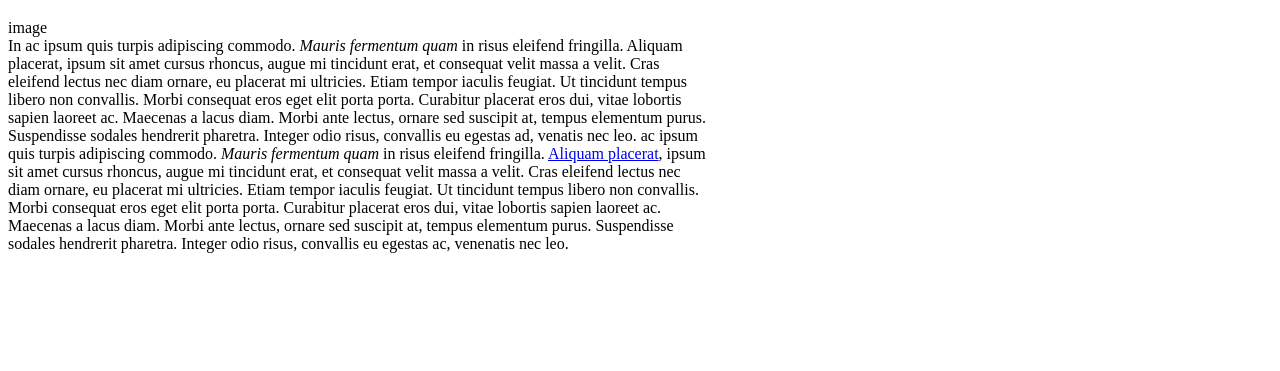
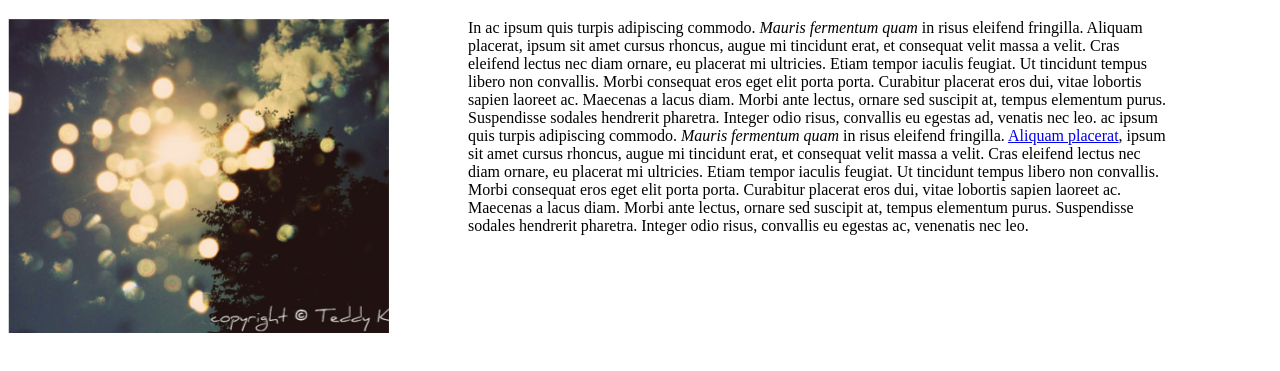
Before and after one commit to Harvnlenny/Udacity, a plain HTML site: page portfolio/toplist/index.html in a window 1280 px wide. Shown: the part 61-432 px from the top of the page. Drawn offline with Linux system fonts and the light colour scheme.

Commit message:
added the image

```diff
--- a/portfolio/toplist/index.html
+++ b/portfolio/toplist/index.html
@@ -6,7 +6,7 @@
 <body>
     <h1 class="title">My App</h1>
     <div class="app">
-        <div class="screenshot">image</div>
+        <div class="screenshot"><img src="images/app.png" alt="This is a screenshot"></div>
         <div class="description">In ac ipsum quis turpis adipiscing commodo. <em>Mauris fermentum quam</em> in risus eleifend fringilla. Aliquam placerat, ipsum sit amet cursus rhoncus, augue mi tincidunt erat, et consequat velit massa a velit. Cras eleifend lectus nec diam ornare, eu placerat mi ultricies. Etiam tempor iaculis feugiat. Ut tincidunt tempus libero non convallis. Morbi consequat eros eget elit porta porta. Curabitur placerat eros dui, vitae lobortis sapien laoreet ac. Maecenas a lacus diam. Morbi ante lectus, ornare sed suscipit at, tempus elementum purus. Suspendisse sodales hendrerit pharetra. Integer odio risus, convallis eu egestas ad, venatis nec leo. ac ipsum quis turpis adipiscing commodo. <em>Mauris fermentum quam</em> in risus eleifend fringilla. <a href="#">Aliquam placerat</a>, ipsum sit amet cursus rhoncus, augue mi tincidunt erat, et consequat velit massa a velit. Cras eleifend lectus nec diam ornare, eu placerat mi ultricies. Etiam tempor iaculis feugiat. Ut tincidunt tempus libero non convallis. Morbi consequat eros eget elit porta porta. Curabitur placerat eros dui, vitae lobortis sapien laoreet ac. Maecenas a lacus diam. Morbi ante lectus, ornare sed suscipit at, tempus elementum purus. Suspendisse sodales hendrerit pharetra. Integer odio risus, convallis eu egestas ac, venenatis nec leo.</div>
     </div>
 </body>
--- a/portfolio/toplist/style.css
+++ b/portfolio/toplist/style.css
@@ -3,6 +3,10 @@
     -moz-box-sizing: border-box;
     -ms-box-sizing: border-box;
     box-sizing: border-box;
+}
+.app {
+    display: -webkit-flex;
+    display: flex;
 }
 .screenshot {
     width: 460px;
```
Also changed, not shown: portfolio/toplist/images/app.png (added).
